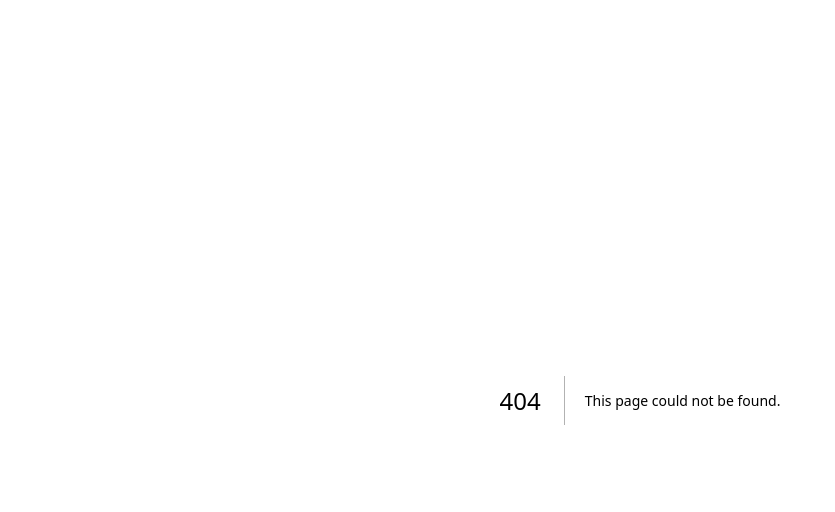
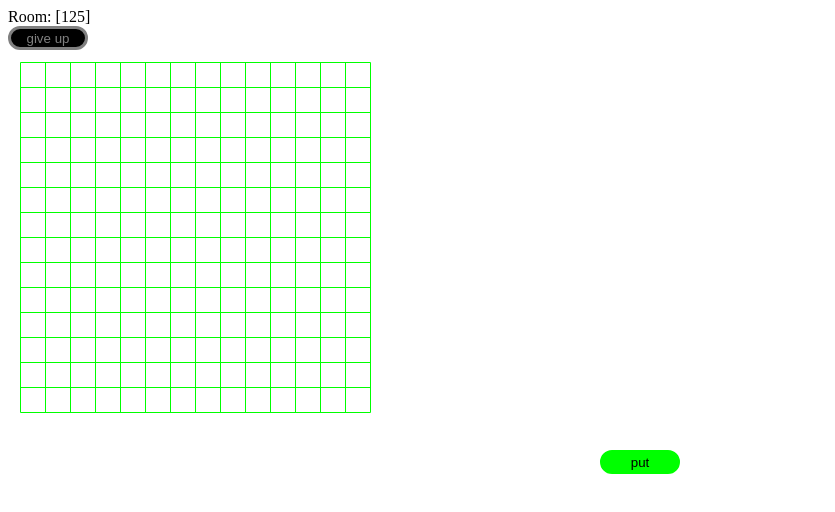
Before and after one commit to OkMoK-co/OkMoK, a Next.js app in the folder hybrid/: page /game in a window 1280 px wide. Before the commit this address had no page. Shown: the top 512 px of the page, without its empty margins (0-835 px from the left). Built offline with nearby package versions, Linux system fonts and the light colour scheme.

Commit message:
[Feat] 게임페이지 정적뷰 #16

```diff
--- /dev/null
+++ b/hybrid/src/components/game/GiveupButton.tsx
@@ -0,0 +1,19 @@
+import { useState } from 'react';
+import styled from 'styled-components';
+
+const Button = styled.button<{ active: boolean }>`
+  color: ${(props) => (props.active ? '#00ff00' : '#808080')};
+  background-color: black;
+  border: solid ${(props) => (props.active ? '#00ff00' : '#808080')};
+  border-radius: 1rem;
+  width: 5rem;
+  height: 1.5rem;
+  &:hover {
+    cursor: pointer;
+  }
+`;
+
+export default function GiveupButton() {
+  const [isActivate, setActivate] = useState(false);
+  return <Button active={isActivate}> give up </Button>;
+}
--- /dev/null
+++ b/hybrid/src/components/game/OmokBoard.tsx
@@ -0,0 +1,113 @@
+import { MouseEventHandler, useEffect, useRef } from 'react';
+import styled from 'styled-components';
+
+const BoardWrap = styled.div`
+  height: 400px;
+`;
+
+const PointBoard = styled.canvas`
+  position: absolute;
+  z-index: 1;
+  &:hover {
+    cursor: pointer;
+  }
+`;
+const Canvas = styled.canvas`
+  position: absolute;
+  z-index: 0;
+`;
+
+export default function OmokBoard() {
+  let canvasRef = useRef<HTMLCanvasElement>(null);
+  let pointRef = useRef<HTMLCanvasElement>(null);
+  let blank = 12.5;
+  let width = 375;
+  let height = 375;
+
+  const drawBoard = (canvas: HTMLCanvasElement) => {
+    let ctx = canvas?.getContext('2d');
+    if (!ctx) return;
+    ctx.strokeStyle = '#00ff00';
+    for (let i = 0; i < 15; i++) {
+      // horizontal line draw
+      ctx.beginPath();
+      ctx.moveTo(blank + i * 25, blank);
+      ctx.lineTo(blank + i * 25, height - blank);
+      ctx.stroke();
+      // vertical line draw
+      ctx.beginPath();
+      ctx.moveTo(blank, blank + i * 25);
+      ctx.lineTo(height - blank, blank + i * 25);
+      ctx.stroke();
+    }
+  };
+
+  const getCoordinate = (
+    event: React.MouseEvent<HTMLCanvasElement, MouseEvent>
+  ) => {
+    if (!pointRef) return { x: -1, y: -1 };
+    let pointCanvas = pointRef.current;
+    if (!pointCanvas) return { x: -1, y: -1 };
+    return {
+      x: Math.floor((event.pageX - pointCanvas.offsetLeft) / 25),
+      y: Math.floor((event.pageY - pointCanvas.offsetTop) / 25),
+    };
+  };
+
+  // const drawOkmok = (event: MouseEvent) => { //진짜 착수할 때
+  //   let { x, y } = getCoordinate(event);
+  //   if (x < 0 || y < 0) return;
+  //   let canvas = canvasRef.current;
+  //   if (!canvas) return;
+  //   let ctx = canvas.getContext('2d');
+  //   if (!ctx) return;
+  //   ctx.beginPath();
+  //   ctx.strokeStyle = '#00ff00';
+  //   ctx.fillStyle = '#00ff00';
+  //   ctx.arc(blank + x * 25, blank + y * 25, 10, 0, 2 * Math.PI);
+  //   ctx.fill();
+  //   ctx.stroke();
+  // };
+
+  const drawPoint = (
+    event: React.MouseEvent<HTMLCanvasElement, MouseEvent>
+  ) => {
+    let { x, y } = getCoordinate(event);
+    if (x < 0 || y < 0) return;
+    let pointCanvas = pointRef.current;
+    if (!pointCanvas) return;
+    let ctx = pointCanvas.getContext('2d');
+    if (!ctx) return;
+    ctx.clearRect(0, 0, width, height);
+    ctx.beginPath();
+    ctx.strokeStyle = '#00ff00';
+    ctx.fillStyle = '#00ff00';
+    ctx.arc(blank + x * 25, blank + y * 25, 10, 0, 2 * Math.PI);
+    ctx.fill();
+    ctx.stroke();
+  };
+
+  useEffect(() => {
+    if (!canvasRef || !pointRef) return;
+    let canvas = canvasRef.current;
+    let pointCanvas = pointRef.current;
+    if (!canvas || !pointCanvas) return;
+    canvas.setAttribute('width', '375');
+    canvas.setAttribute('height', '375');
+    pointCanvas.setAttribute('width', '375');
+    pointCanvas.setAttribute('height', '375');
+    drawBoard(canvas);
+    // canvas.addEventListener('mousedown', drawOkmok);
+    return () => {
+      // canvas?.addEventListener('mousedown', drawOkmok);
+    };
+  }, []);
+
+  return (
+    <BoardWrap>
+      <Canvas ref={canvasRef}>This browser is not supported.</Canvas>
+      <PointBoard ref={pointRef} onClick={drawPoint}></PointBoard>
+      {/* pointboard는 내차례일 때만 활성화되어야함 */}
+    </BoardWrap>
+  );
+}
--- /dev/null
+++ b/hybrid/src/components/game/Players.tsx
@@ -0,0 +1,19 @@
+import styled from 'styled-components';
+
+const PlayersWrap = styled.div`
+  display: flex;
+  flex-direction: row;
+  justify-content: space-around;
+  text-align: center;
+  color: white;
+`;
+
+export default function Players() {
+  return (
+    <PlayersWrap>
+      <div>name</div>
+      <div> vs </div>
+      <div>name</div>
+    </PlayersWrap>
+  );
+}
--- /dev/null
+++ b/hybrid/src/components/game/Timer.tsx
@@ -0,0 +1,30 @@
+import styled from 'styled-components';
+
+const TimerWrap = styled.div`
+  display: flex;
+  justify-content: space-around;
+  height: 2rem;
+  color: white;
+`;
+
+const PutButton = styled.button`
+  color: black;
+  background-color: #00ff00;
+  border: solid #00ff00;
+  border-radius: 1rem;
+  width: 5rem;
+  height: 1.5rem;
+  &:hover {
+    cursor: pointer;
+  }
+`;
+
+export default function Timer() {
+  return (
+    <TimerWrap>
+      <div>30</div>
+      <PutButton>put</PutButton>
+      <div>30</div>
+    </TimerWrap>
+  );
+}
--- /dev/null
+++ b/hybrid/src/pages/game.tsx
@@ -0,0 +1,18 @@
+import GiveupButton from '@/components/game/GiveupButton';
+import Timer from '@/components/game/Timer';
+import Players from '@/components/game/Players';
+import OmokBoard from '@/components/game/OmokBoard';
+
+export default function Game() {
+  return (
+    <main>
+      <div>
+        <div>Room: [125]</div>
+        <GiveupButton />
+      </div>
+      <OmokBoard />
+      <Timer />
+      <Players />
+    </main>
+  );
+}
```
